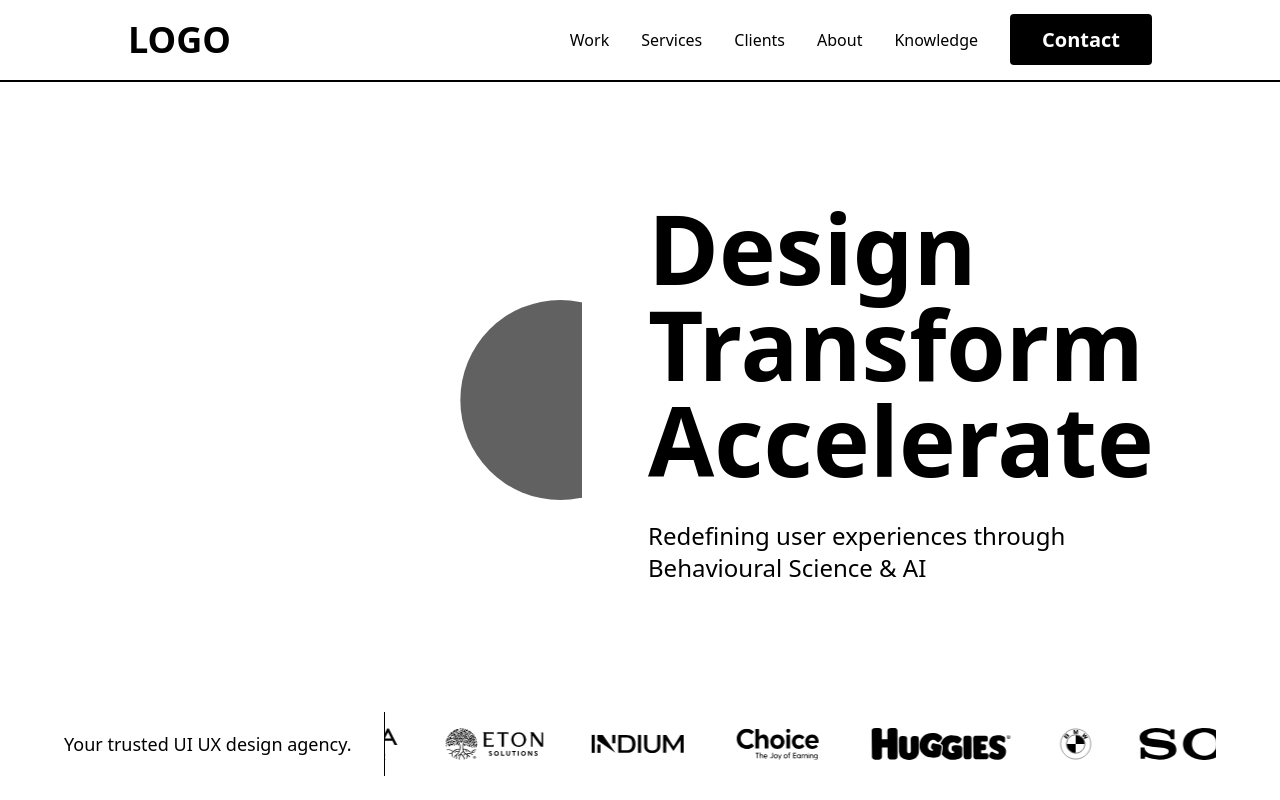
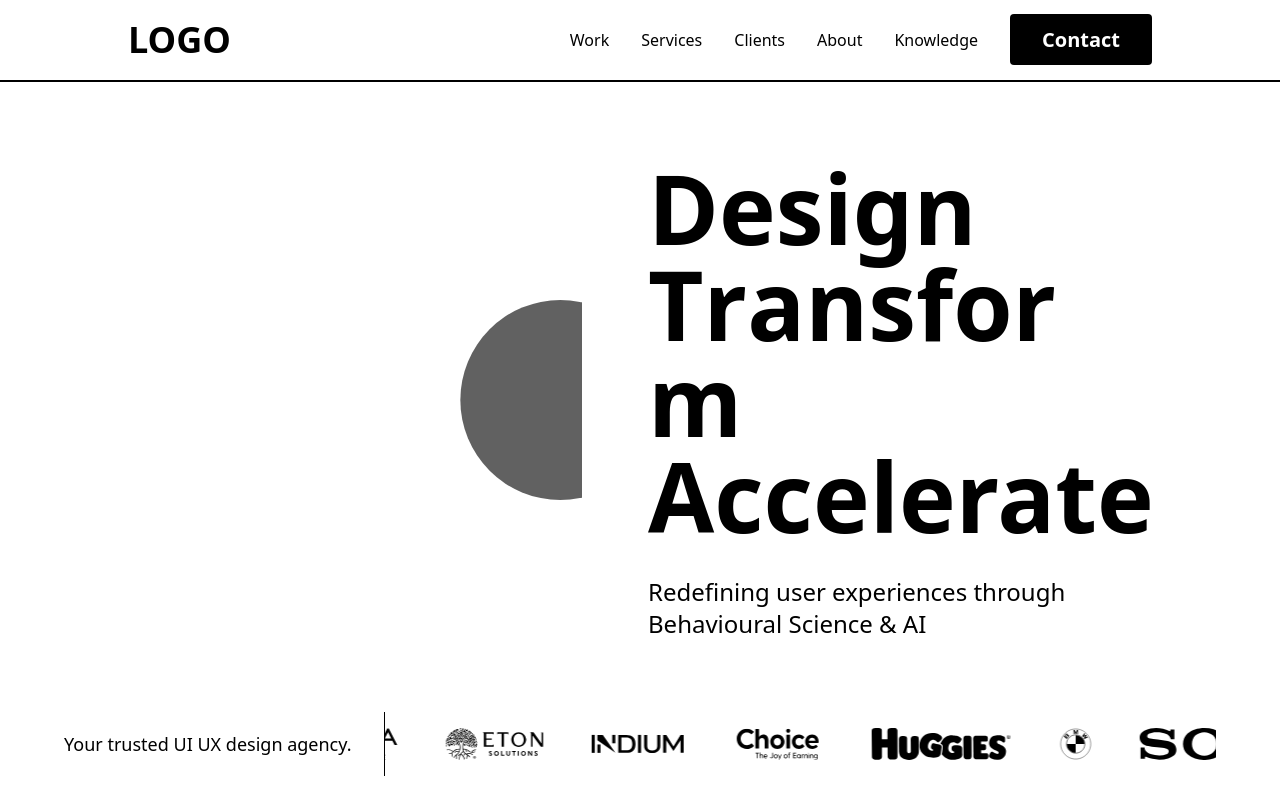
Before and after one commit to RazSoft123/landing-page, a React (Vite) app: page / in a window 1280 px wide. Built offline with nearby package versions, Linux system fonts and the light colour scheme.

Commit message:
Add animation to the texts of the hero section

```diff
--- a/src/components/HeroSection.jsx
+++ b/src/components/HeroSection.jsx
@@ -1,5 +1,11 @@
+// import { useEffect } from "react";
 import BrandScroller from "./BrandScroller";
 import ShapeAnimation from "./ShapeAnimation";
+import gsap from "gsap";
+import { SplitText } from "gsap/SplitText";
+import { useGSAP } from "@gsap/react";
+
+gsap.registerPlugin(SplitText);
 
 export default function HeroSection() {
   return (
@@ -12,9 +18,18 @@ export default function HeroSection() {
           <div>
             <div>
               <div className="flex flex-col max-w-[500px]">
-                <span className="text-8xl font-bold">Design</span>
-                <span className="text-8xl font-bold">Transform</span>
-                <span className="text-8xl font-bold">Accelerate</span>
+                {/* <span id="design" className="text-8xl font-bold">
+                  Design
+                </span> */}
+                <Design />
+                {/* <span id="transform" className="text-8xl font-bold">
+                  Transform
+                </span> */}
+                <Transform />
+                {/* <span id="accelerate" className="text-8xl font-bold">
+                  Accelerate
+                </span> */}
+                <Accelerate />
                 <p className="text-2xl mt-8">
                   Redefining user experiences through Behavioural Science & AI
                 </p>
@@ -47,3 +62,70 @@ export default function HeroSection() {
     </section>
   );
 }
+
+function Design() {
+  useGSAP(() => {
+    const splits = SplitText.create("#design", {
+      type: "chars",
+    });
+
+    gsap.from(splits.chars, {
+      duration: 1,
+      y: (i) => (i % 2 ? -50 : 50),
+      autoAlpha: 0,
+      stagger: 0.05,
+    });
+
+    return () => {
+      splits.revert();
+    };
+  }, []);
+
+  return (
+    <span id="design" className="text-8xl font-bold">
+      Design
+    </span>
+  );
+}
+
+function Transform() {
+  useGSAP(() => {
+    const splitChars = SplitText.create("#transform", {
+      type: "chars",
+    });
+
+    gsap.from(splitChars.chars, {
+      x: 200,
+      autoAlpha: 0,
+      stagger: 0.05,
+      duration: 1,
+      delay: 1.5,
+    });
+
+    return () => {
+      splitChars.revert();
+    };
+  }, []);
+
+  return (
+    <span id="transform" className="text-8xl font-bold">
+      Transform
+    </span>
+  );
+}
+
+function Accelerate() {
+  useGSAP(() => {
+    gsap.fromTo(
+      "#accelerate",
+      { autoAlpha: 0, x: 400 }, // start state
+      { autoAlpha: 1, x: 0, duration: 1, delay: 2.5, ease: "elastic.inOut" }
+    );
+  }, []);
+
+  return (
+    <span id="accelerate" className="text-8xl font-bold">
+      Accelerate
+    </span>
+  );
+}
```
